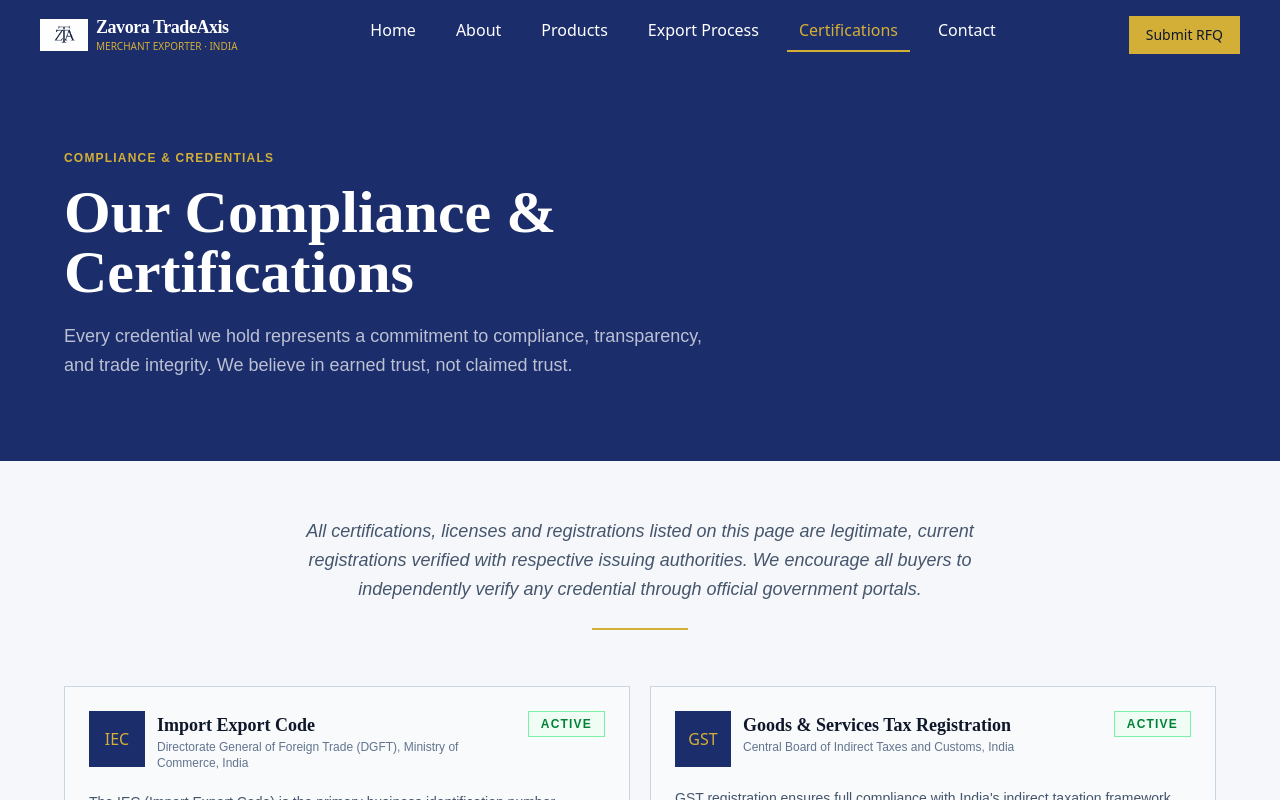
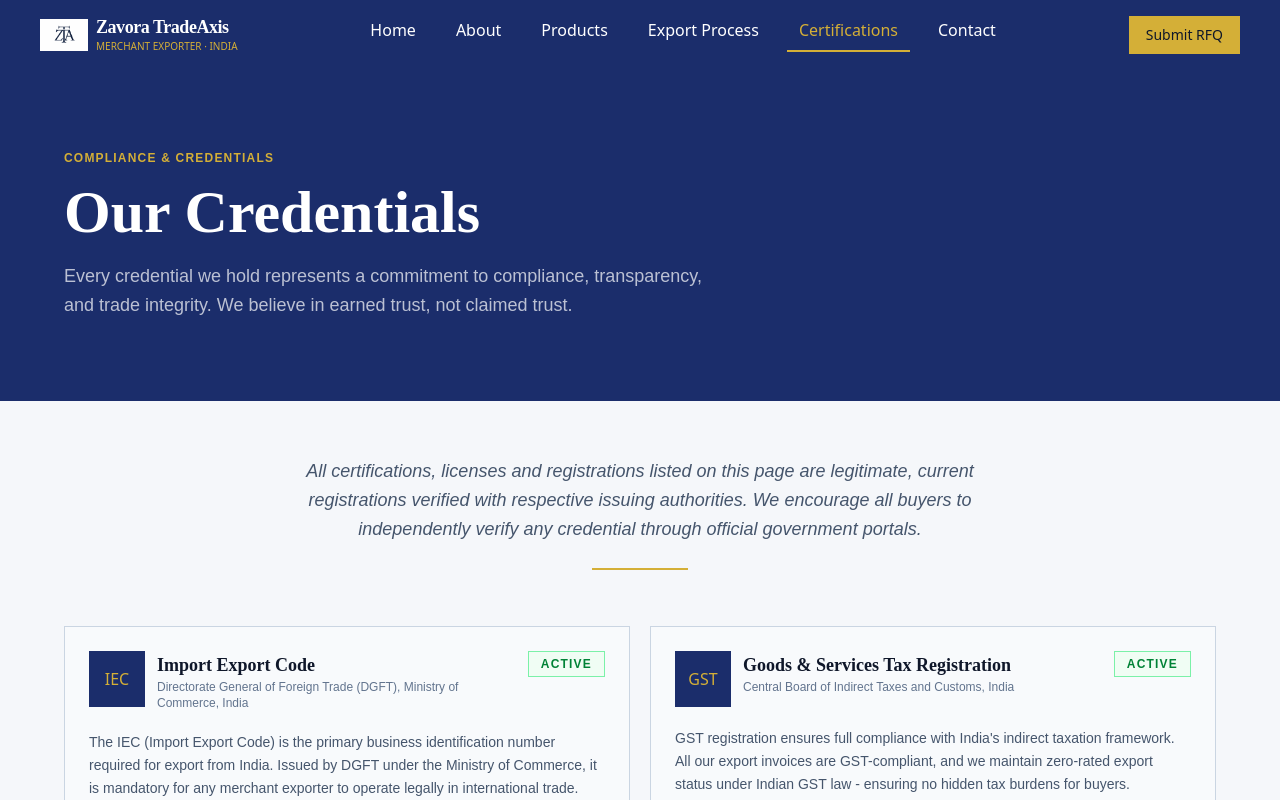
Before and after one commit to anoor244/zavora-tradeaxis, a Next.js app: page /certifications in a window 1280 px wide. Shown: the top 800 px of the page. Built offline with nearby package versions, Linux system fonts and the light colour scheme.

Commit message:
Correction

```diff
--- a/components/certifications-components/Hero.tsx
+++ b/components/certifications-components/Hero.tsx
@@ -8,7 +8,7 @@ export default function Hero() {
           </p>
 
           <h1 className="font-heading text-5xl md:text-6xl font-bold text-white mt-3 mb-5 max-w-xl">
-            Our Compliance & Certifications
+            Our Credentials
           </h1>
 
           <p className="text-white/70 text-lg font-body leading-relaxed max-w-2xl">
```
